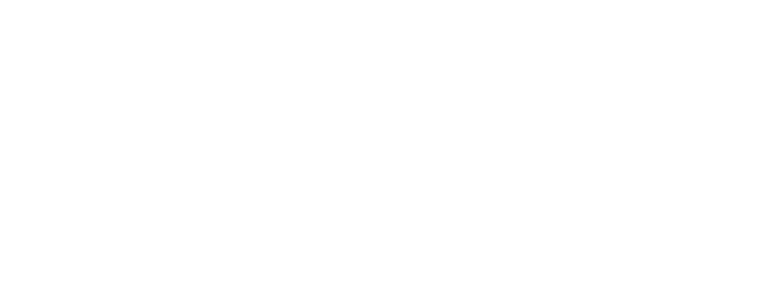
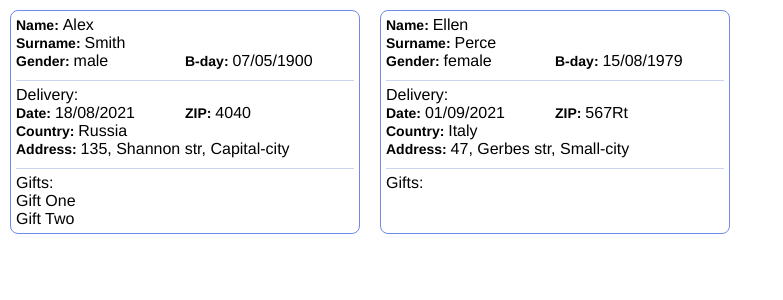
Before and after one commit to Nata-Roma/react_2021Q3, a React app: page / in a window 1280 px wide. Shown: the top 300 px of the page, without its empty margins (0-783 px from the left). Built offline with nearby package versions, Linux system fonts and the light colour scheme.

Commit message:
feat: add styles for app

```diff
--- a/src/app.css
+++ b/src/app.css
@@ -1,22 +1,8 @@
-* {
-  box-sizing: border-box;
+.cards_wrapper {
+  display: flex;
+  width: 100%;
+  flex-wrap: wrap;
+  justify-content: flex-start;
+  align-content: flex-start;
+
 }
-
-html,
-body,
-input {
-  margin: 0;
-  padding: 0;
-}
-
-body {
-  font-family: Helvetica, Arial,sans-serif;
-}
-
-input,
-button,
-select {
-  outline: 0;
-  border: 0;
-  padding-inline-start: 0px;
-}
--- a/src/app.tsx
+++ b/src/app.tsx
@@ -1,9 +1,15 @@
 import React from 'react';
 import './app.css';
+import './styles.css';
+import Card from './components/card/card';
+import cardInfo from './utilities/configCard';
 
 const App = () => {
   return (
-    <div>
+    <div className="cards_wrapper">
+      {cardInfo.map((card => (
+        <Card {...card} key={card.id} />
+      )))}
     </div>
   );
 };
--- /dev/null
+++ b/src/components/card/card.css
@@ -0,0 +1,46 @@
+.card_container {
+  display: flex;
+  flex-direction: column;
+  justify-content: flex-start;
+  align-items:flex-start;
+  width: 350px;
+  padding: 5px;
+  border: 1px solid #6e8beb;
+  border-radius: 8px;
+  margin: 10px;
+}
+
+.card_block {
+  display: flex;
+  width: 100%;
+  flex-direction: row;
+  align-items: center;
+}
+
+.card_column {
+  flex-direction: column;
+  align-items: flex-start;
+}
+
+.card_border {
+  border-bottom: 1px solid #cbd4f0;
+  padding: 0 0 10px;
+  margin-bottom: 5px;
+}
+
+.card_full_width {
+  width: 100%;
+}
+
+.card_half_width {
+  width: calc(100% / 2);
+}
+
+
+.card_category {
+  font-size: 14px;
+  font-weight: 600;
+}
+.card_address {
+  padding: 5px 0;
+}
--- a/src/components/card.tsx
+++ b/src/components/card/card.tsx
@@ -1,5 +1,5 @@
 import React from 'react';
-import ICardInfo from '../utilities/interfaces';
+import ICardInfo from '../../utilities/interfaces';
 import './card.css';
 
 const Card = (props: ICardInfo) => {
--- /dev/null
+++ b/src/styles.css
@@ -0,0 +1,22 @@
+* {
+  box-sizing: border-box;
+}
+
+html,
+body,
+input {
+  margin: 0;
+  padding: 0;
+}
+
+body {
+  font-family: Helvetica, Arial,sans-serif;
+}
+
+input,
+button,
+select {
+  outline: 0;
+  border: 0;
+  padding-inline-start: 0px;
+}
--- a/src/utilities/configCard.ts
+++ b/src/utilities/configCard.ts
@@ -1,5 +1,6 @@
 const cardInfo = [
   {
+    id: Math.random(),
     name: 'Alex',
     surname: 'Smith',
     gender: 'male',
@@ -11,6 +12,7 @@
     gifts: [ 'Gift One', 'Gift Two' ]
   },
   {
+    id: Math.random(),
     name: 'Ellen',
     surname: 'Perce',
     gender: 'female',
```
